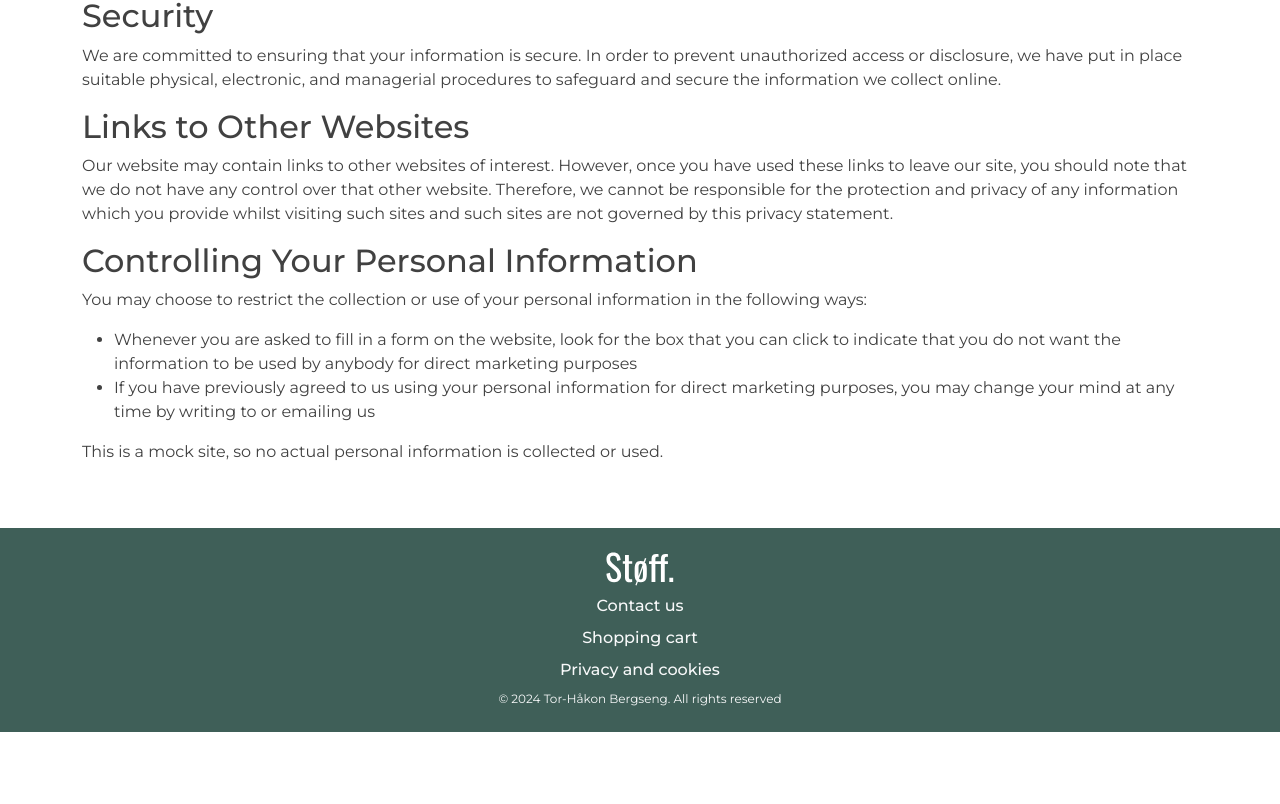
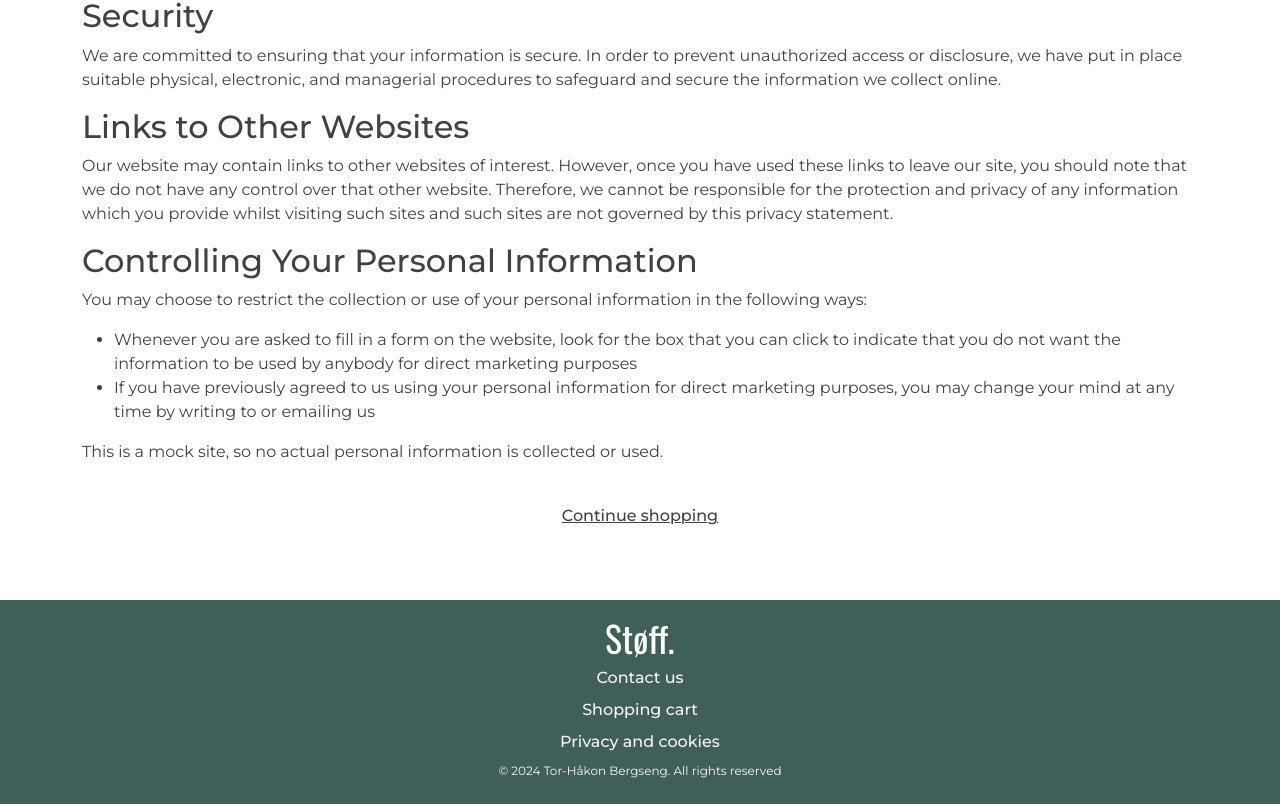
Before and after one commit to teehbee/frameworks_ca, a React (Vite) app: page /privacy in a window 1280 px wide. Shown: the part 892-1696 px from the top of the page. Before the commit the page ends 1624 px from the top, so only its background shows below. Built offline with nearby package versions, Linux system fonts and the light colour scheme; no server answers.

Commit message:
create useScrollToTop component

```diff
--- a/src/components/cartPage/CartButtonContainer.jsx
+++ b/src/components/cartPage/CartButtonContainer.jsx
@@ -15,7 +15,6 @@ function CartButton() {
           Purchase items
         </button>
       </Link>
-
       <Link to="/" className="link-text fs-0-75rem-to-1-rem main-font-colour">
         Continue shopping
       </Link>
--- a/src/pages/privacy.jsx
+++ b/src/pages/privacy.jsx
@@ -1,4 +1,5 @@
 import React from "react";
+import { Link } from "react-router-dom";
 
 function Privacy() {
   return (
@@ -42,6 +43,11 @@ function Privacy() {
         <li>If you have previously agreed to us using your personal information for direct marketing purposes, you may change your mind at any time by writing to or emailing us</li>
       </ul>
       <p>This is a mock site, so no actual personal information is collected or used.</p>
+      <div className="text-center py-4">
+        <Link to="/" className="mx-auto link-text fs-0-75rem-to-1-rem main-font-colour">
+          Continue shopping
+        </Link>
+      </div>
     </div>
   );
 }
```
Also changed, not shown: src/components/utils/useScrottToTop.jsx (added, +8 -0 lines).
